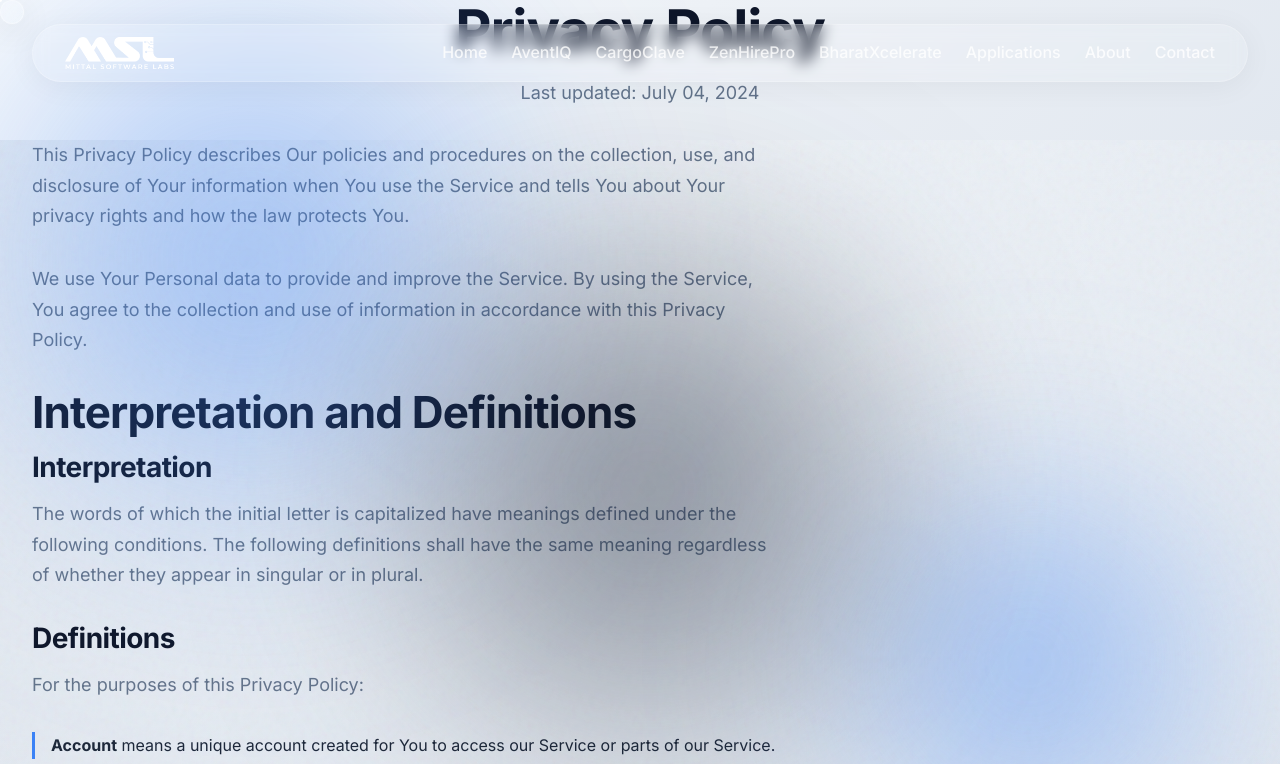
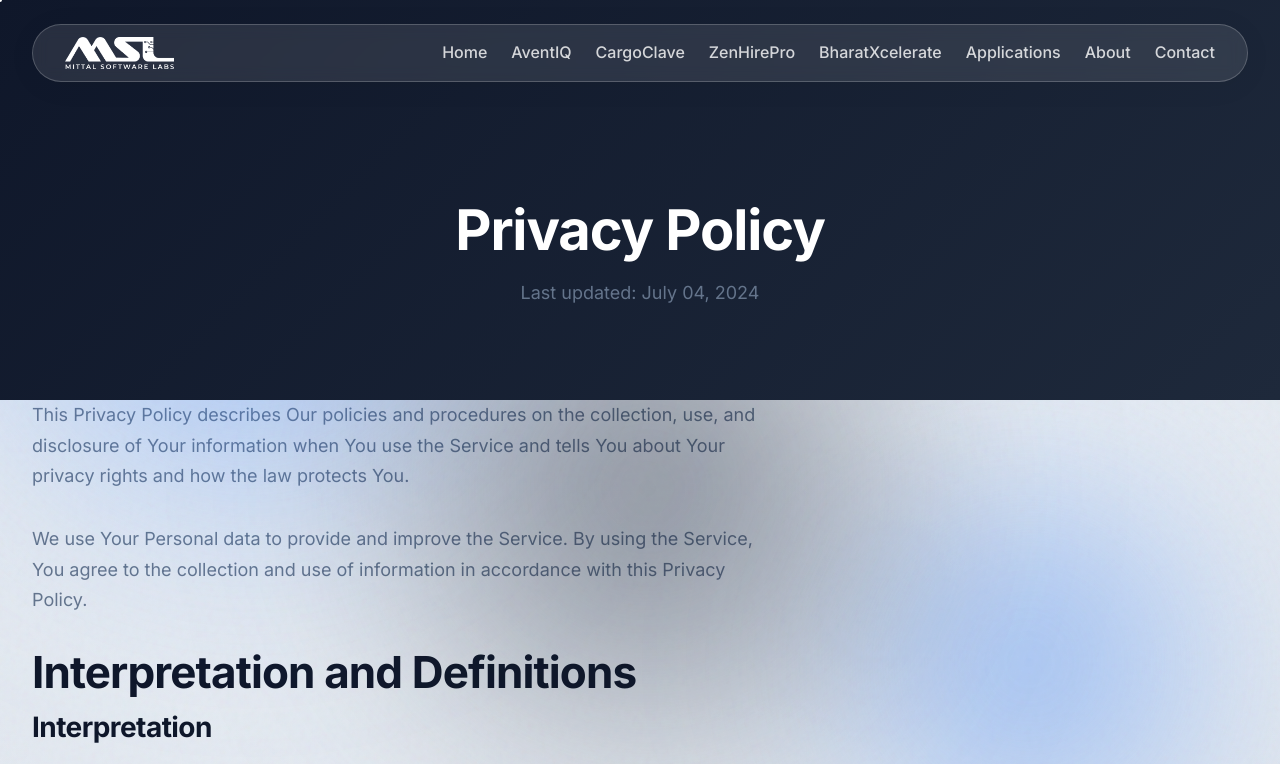
Before and after one commit to hardicgarg/msl-group-site, a React (Vite) app: page /privacy-policy in a window 1280 px wide. Shown: the top 764 px of the page. Built offline with nearby package versions, Linux system fonts and the light colour scheme.

Commit message:
Refine Privacy Policy layout: fix navbar overlap, improve contrast, and center header text

```diff
--- a/src/pages/PrivacyPolicy.jsx
+++ b/src/pages/PrivacyPolicy.jsx
@@ -5,14 +5,34 @@ const PrivacyPolicy = () => {
         <div className="animate-fade-in">
             {/* Hero Section */}
             <section
-                className="relative min-h-[40vh] flex items-center justify-center pt-32"
                 style={{
-                    background: 'linear-gradient(135deg, #f8fafc 0%, #e2e8f0 100%)'
+                    position: 'relative',
+                    minHeight: '400px',
+                    display: 'flex',
+                    alignItems: 'center',
+                    justifyContent: 'center',
+                    paddingTop: '200px',
+                    paddingBottom: '60px',
+                    background: 'linear-gradient(135deg, #0f172a 0%, #1e293b 100%)',
+                    textAlign: 'center',
+                    color: 'white'
                 }}
             >
-                <div className="container text-center">
-                    <h1 className="text-4xl md:text-5xl font-bold text-slate-900 mb-4">Privacy Policy</h1>
-                    <p className="text-lg text-slate-600">Last updated: July 04, 2024</p>
+                <div
+                    className="container"
+                    style={{
+                        width: '100%',
+                        maxWidth: '1600px',
+                        margin: '0 auto',
+                        padding: '0 2rem',
+                        display: 'flex',
+                        flexDirection: 'column',
+                        alignItems: 'center',
+                        textAlign: 'center'
+                    }}
+                >
+                    <h1 className="text-4xl md:text-5xl font-bold mb-4" style={{ color: 'white' }}>Privacy Policy</h1>
+                    <p className="text-lg opacity-90" style={{ textAlign: 'center', width: '100%' }}>Last updated: July 04, 2024</p>
                 </div>
             </section>
 
```
